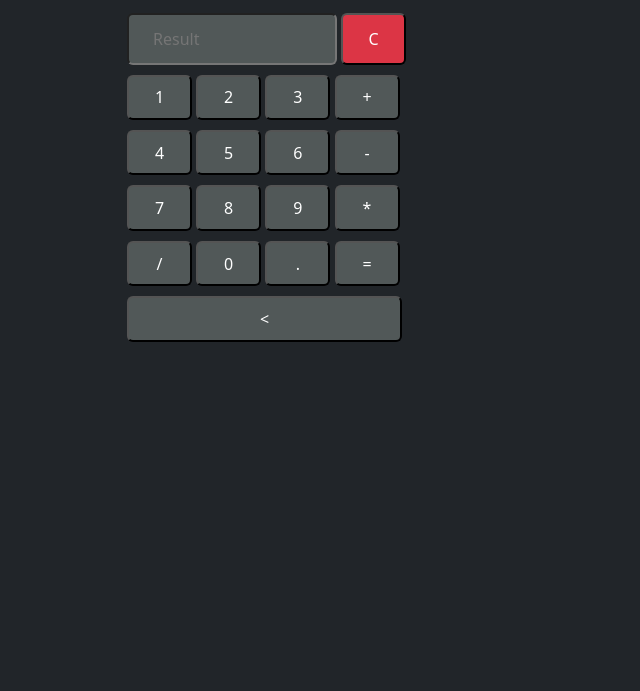
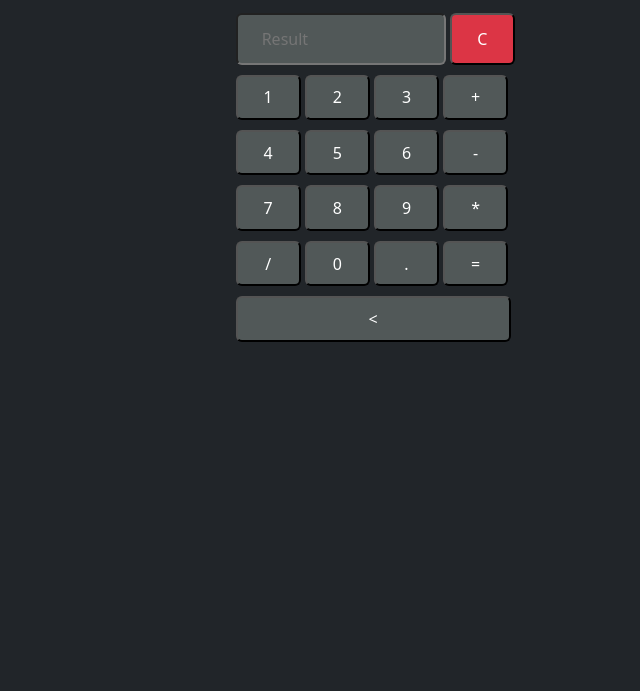
Before and after one commit to MUBI-SAIFU/Calculator, a plain HTML site: page index.html in a window 1280 px wide. Shown: the part 109-800 px from the top of the page, without its empty margins (199-839 px from the left). Drawn offline with nearby package versions, Linux system fonts and the light colour scheme.

Commit message:
responsive edit

```diff
--- a/index.html
+++ b/index.html
@@ -20,9 +20,9 @@
 
         <div class="row">
 
-            <div class="col-ls-4 col-md-3 col-sm-12"></div>
+            <div class="col-lg-4 col-sm-3"></div>
 
-            <div class="col-ls-4 col-md-3  col-sm-12 mt-5 ">
+            <div class="col-lg-3 col-sm-6 mt-5 ">
 
                 <p class=" fs-2 text-white ms-5 ps-4 mt-0">CALCULATOR</p>
 
@@ -58,7 +58,7 @@
 
 
             </div>
-            <div class="col-ls-4 col-md-3 col-sm-12"></div>
+            <div class="col-lg-5 col-sm-3  "></div>
 
         </div>
 
```
